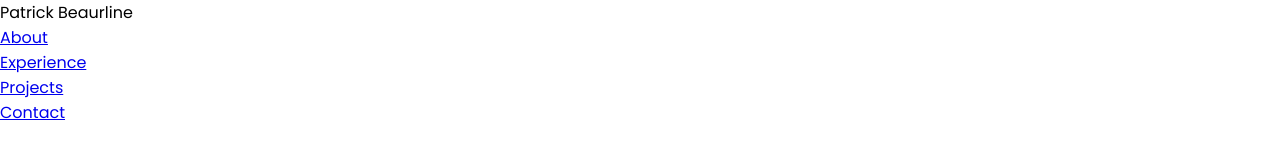
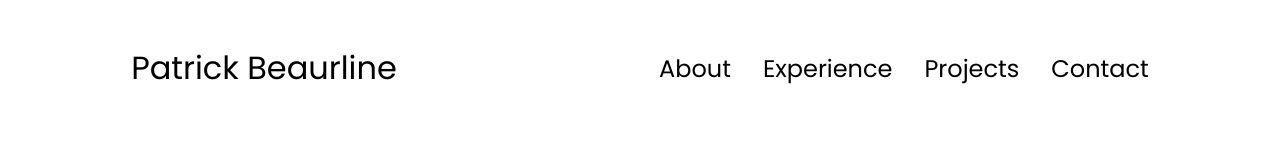
Before and after one commit to patrickbeaurline/Personal-Portfolio, a plain HTML site: page index.html in a window 1280 px wide. Drawn offline with Linux system fonts and the light colour scheme.

Commit message:
Wrote out nav bar section of css style sheet

```diff
--- a/style.css
+++ b/style.css
@@ -10,3 +10,57 @@
 body {
     font-family: "Poppins", "sans-serif"
 }
+
+html {
+    scroll-behavior: smooth;
+}
+
+p {
+    color: rgb(85, 85, 85);
+}
+
+/* TRansition */
+
+a, .btn {
+    transition: all 300ms ease;
+}
+
+/* Desktop nav */
+
+nav, .nav-links {
+    display: flex;
+}
+
+nav {
+    justify-content: space-around;
+    align-items: center;
+    height: 17vh;
+}
+
+.nav-links {
+    gap: 2rem;
+    list-style: none;
+    font-size: 1.5rem;
+}
+
+a {
+    color: black;
+    text-decoration: none;
+    text-decoration-color: white;
+}
+/* hover color */
+a:hover {
+    color: gray;
+    text-decoration: underline;
+    text-underline-offset: 1rem;
+    text-decoration-color: rgb(181, 181, 181);
+}
+
+.logo {
+    font-size: 2rem;
+
+}
+
+.logo:hover {
+    cursor: default;
+}
```
